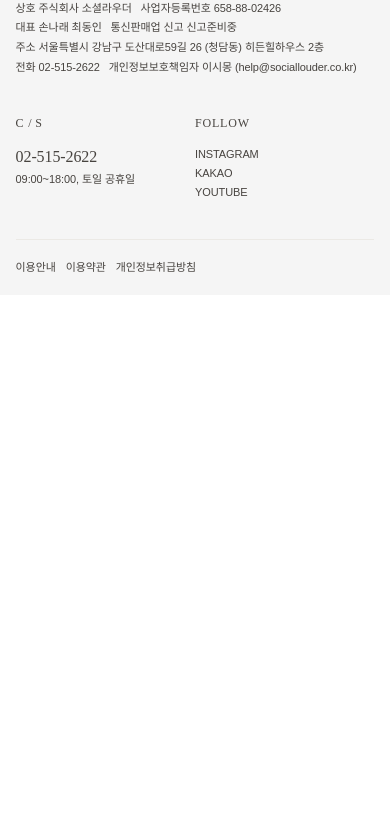
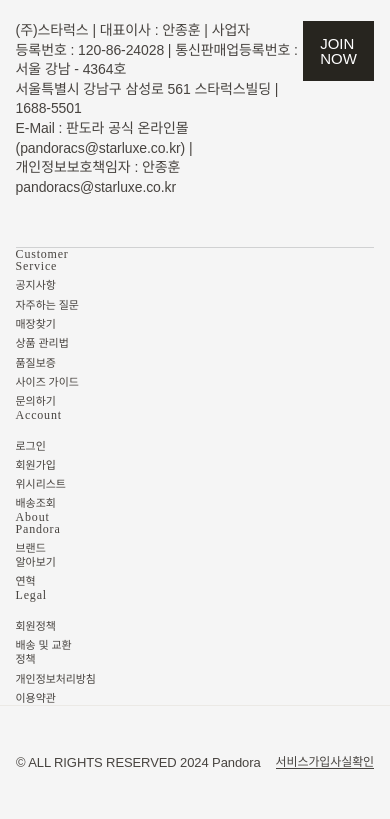
Before and after one commit to hong-311/pandora, a plain HTML site: page index.html in a window 390 px wide. Shown: the part 2518-3337 px from the top of the page. Before the commit the page ends 2813 px from the top, so only its background shows below. Drawn offline with nearby package versions, Linux system fonts and the light colour scheme; a web font is replaced by a local one.

Commit message:
모바일 푸터 토글 기능 추가

```diff
--- a/footer.html
+++ b/footer.html
@@ -7,8 +7,7 @@
         <a href="#" class="join">JOIN NOW</a>
     </section>
     <section class="cs">
-
-        <div class="service">
+        <div class="toggle">
             <p class="title">Customer Service</p>
             <ul>
                 <li><a href="#">공지사항</a></li>
@@ -20,7 +19,7 @@
                 <li><a href="#">문의하기</a></li>
             </ul>
         </div>
-        <div class="account">
+        <div class="toggle">
             <p class="title">Account</p>
             <ul>
                 <li><a href="#">로그인</a></li>
@@ -29,14 +28,14 @@
                 <li><a href="#">배송조회</a></li>
             </ul>
         </div>
-        <div class="about">
+        <div class="toggle">
             <p class="title">About Pandora</p>
             <ul>
                 <li><a href="#">브랜드 알아보기</a></li>
                 <li><a href="#">연혁</a></li>
             </ul>
         </div>
-        <div class="legal">
+        <div class="toggle">
             <p class="title">Legal</p>
             <ul>
                 <li><a href="#">회원정책</a></li>
@@ -53,41 +52,69 @@
 </footer>
 
 <footer class="footer_mo">
+    <section class="info">
+        <pre>(주)스타럭스 | 대표이사 : 안종훈 | 사업자 등록번호 : 120-86-24028 | 통신판매업등록번호 : 서울 강남 - 4364호
+            서울특별시 강남구 삼성로 561 스타럭스빌딩 | 1688-5501
+            E-Mail : 판도라 공식 온라인몰 (pandoracs@starluxe.co.kr) | 개인정보보호책임자 : 안종훈 pandoracs@starluxe.co.kr
+        </pre>
+        <a href="#" class="join">JOIN NOW</a>
+    </section>
     <section class="cs">
-        <div class="company_info">
-            <p class="title">
-                <img src="./img/footer_logo.png" class="footer_logo" alt="로고">
-            </p>
+        <div class="toggle">
+            <p class="title">Customer Service</p>
             <ul>
-                <li>상호 주식회사 소셜라우더&nbsp;&nbsp;&nbsp;사업자등록번호 658-88-02426</li>
-                <li>대표 손나래 최동인&nbsp;&nbsp;&nbsp;통신판매업 신고 신고준비중</li>
-                <li>주소 서울특별시 강남구 도산대로59길 26 (청담동) 히든힐하우스 2층</li>
-                <li>전화 02-515-2622&nbsp;&nbsp;&nbsp;개인정보보호책임자 이시몽 (help@sociallouder.co.kr)</li>
+                <li><a href="#">공지사항</a></li>
+                <li><a href="#">자주하는 질문</a></li>
+                <li><a href="#">매장찾기</a></li>
+                <li><a href="#">상품 관리법</a></li>
+                <li><a href="#">품질보증</a></li>
+                <li><a href="#">사이즈 가이드</a></li>
+                <li><a href="#">문의하기</a></li>
             </ul>
         </div>
-        <div class="info_wrap">
-            <div class="cs_info">
-                <p class="title">C <span>/</span> S</p>
-                <ul>
-                    <li class="tel">02-515-2622</li>
-                    <li>09:00~18:00, 토일 공휴일</li>
-                </ul>
-            </div>
-            <div class="follow_info">
-                <p class="title">FOLLOW</p>
-                <ul>
-                    <li><a href="#">INSTAGRAM</a></li>
-                    <li><a href="#">KAKAO</a></li>
-                    <li><a href="#">YOUTUBE</a></li>
-                </ul>
-            </div>
+        <div class="toggle">
+            <p class="title">Account</p>
+            <ul>
+                <li><a href="#">로그인</a></li>
+                <li><a href="#">회원가입</a></li>
+                <li><a href="#">위시리스트</a></li>
+                <li><a href="#">배송조회</a></li>
+            </ul>
         </div>
-        <div class="link_info">
+        <div class="toggle">
+            <p class="title">About Pandora</p>
             <ul>
-                <li><a href="#">이용안내</a></li>
+                <li><a href="#">브랜드 알아보기</a></li>
+                <li><a href="#">연혁</a></li>
+            </ul>
+        </div>
+        <div class="toggle">
+            <p class="title">Legal</p>
+            <ul>
+                <li><a href="#">회원정책</a></li>
+                <li><a href="#">배송 및 교환 정책</a></li>
+                <li><a href="#">개인정보처리방침</a></li>
                 <li><a href="#">이용약관</a></li>
-                <li><a href="#">개인정보취급방침</a></li>
             </ul>
         </div>
     </section>
+    <div class="guide">
+        <p>© ALL RIGHTS RESERVED 2024 Pandora</p>
+        <a href="#">서비스가입사실확인</a>
+    </div>
 </footer>
+
+<script>
+window.onload = function() {
+    const toggleItems = document.querySelectorAll('.toggle');
+
+    // 각 toggle 항목에 대해 클릭 이벤트 추가
+    toggleItems.forEach(function(item) {
+        // toggle 항목의 제목을 클릭했을 때 이벤트 처리
+        item.querySelector('.title').addEventListener('click', function() {
+            // 클릭된 항목에 'active' 클래스 토글
+            item.classList.toggle('active');
+        });
+    });
+};
+</script>
```
